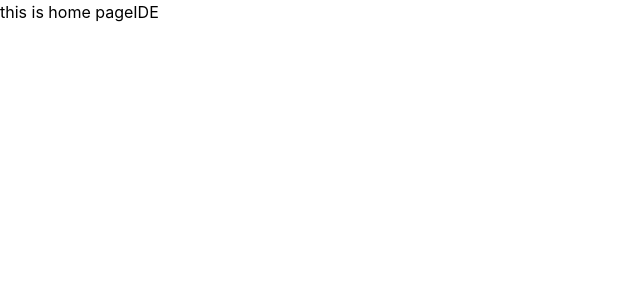
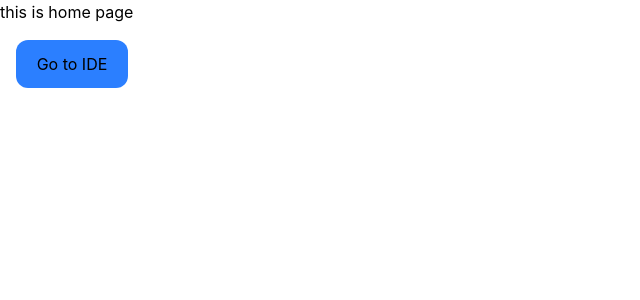
Before and after one commit to gautamthakur0014/syncForge, a React (Vite) app in the folder client/: page / in a window 1280 px wide. Shown: the top 300 px of the page, without its empty margins (0-640 px from the left). Built offline with nearby package versions, Linux system fonts and the light colour scheme; no server answers.

Commit message:
homePage

```diff
--- a/client/src/pages/HomePage.jsx
+++ b/client/src/pages/HomePage.jsx
@@ -1,14 +1,16 @@
-import {Link} from "react-router"
+import { Link } from "react-router";
 
 const HomePage = () => {
   return (
     <div>
-      this is home page
-      <Link to={"/Playground"} >
-      IDE
-      </Link>
+      <p>this is home page</p>
+      <div>
+        <button className="bg-blue-500 h-12 w-28 m-4 rounded-xl">
+          <Link to={"/Playground"}>Go to IDE</Link>
+        </button>
+      </div>
     </div>
-  )
-}
+  );
+};
 
-export default HomePage
+export default HomePage;
```
